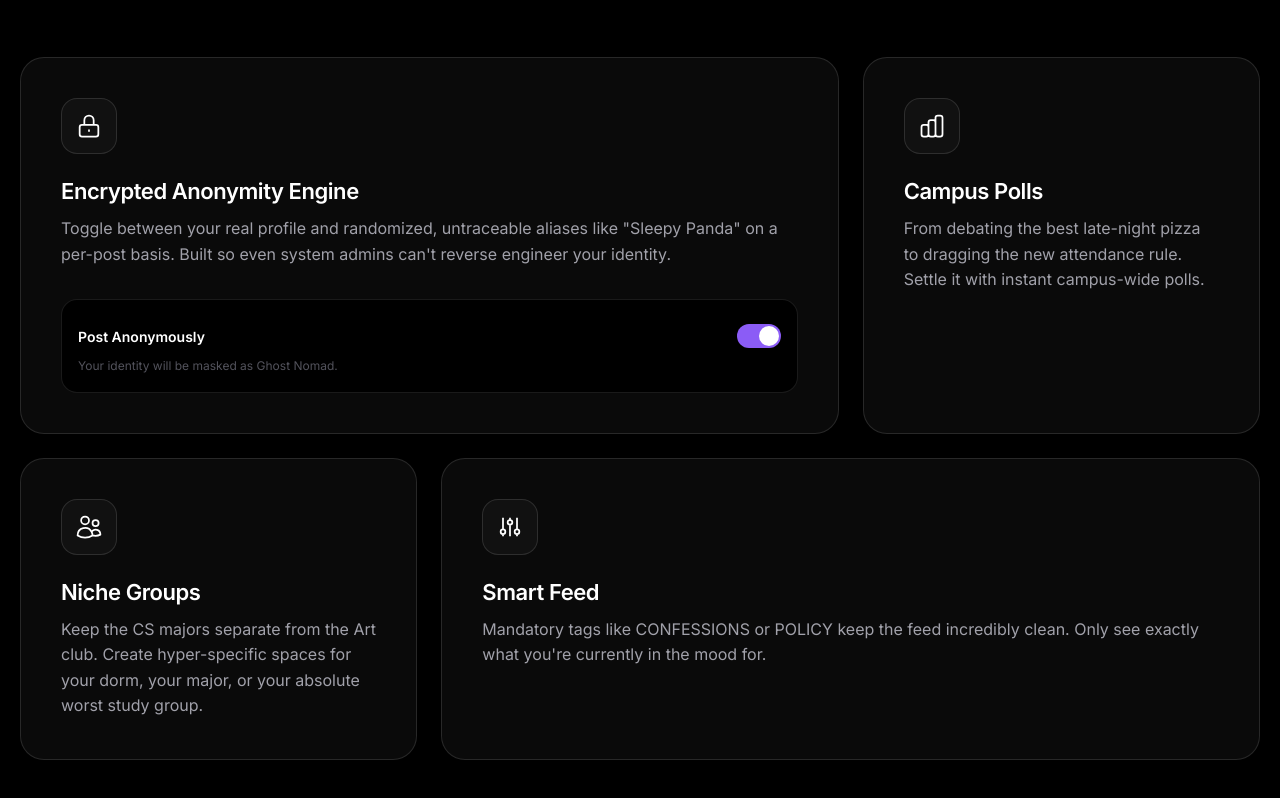
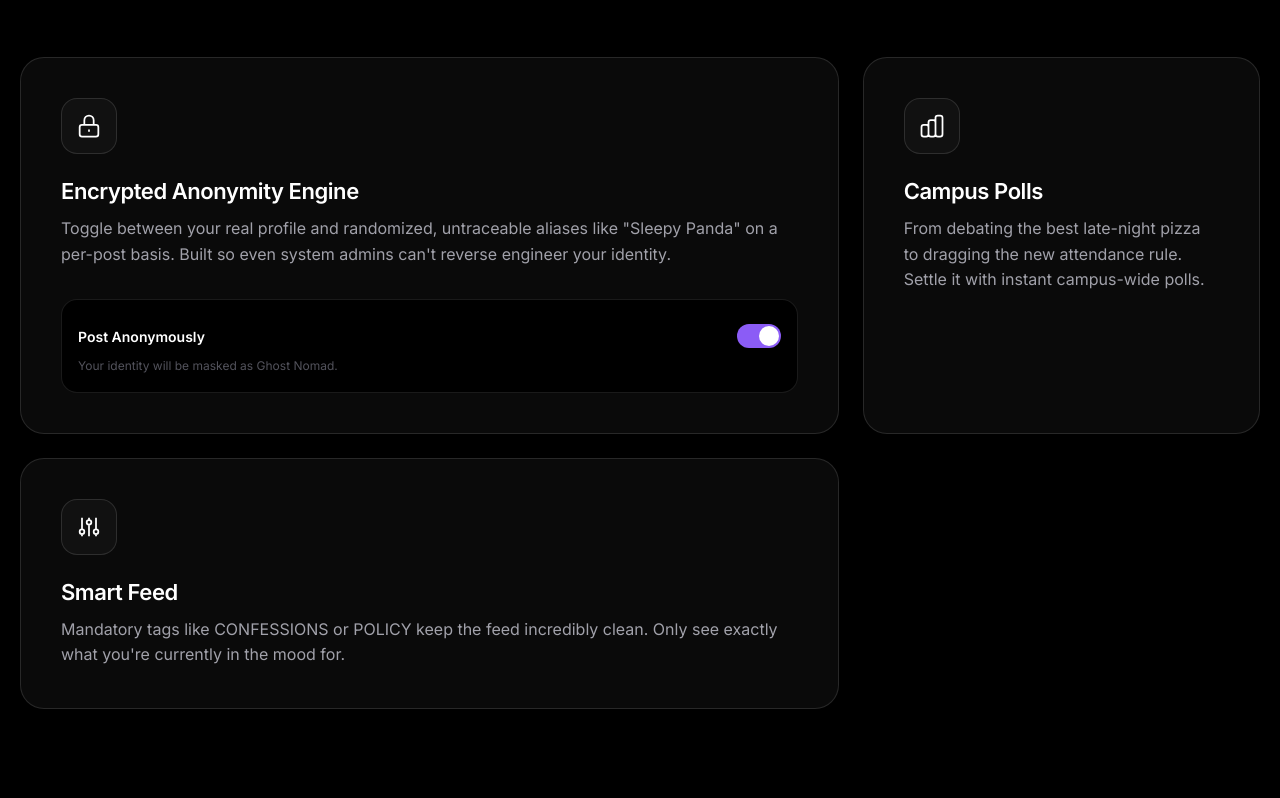
Before and after one commit to saranshg30/campus-net-website, a plain HTML site: page index.html in a window 1280 px wide. Shown: the part 2733-3531 px from the top of the page. Drawn offline with Linux system fonts and the light colour scheme.

Commit message:
Update index.html with new copy and removed niche groups

```diff
--- a/index.html
+++ b/index.html
@@ -524,7 +524,7 @@
       <div class="showcase-grid">
         <div class="showcase-text fade-up">
           <div class="badge">The Feed</div>
-          <h2 class="section-title">No BS. Just what's actually happening.</h2>
+          <h2 class="section-title">The pulse of your campus.</h2>
           <p class="section-desc">Instantly toggle between verified student confessions, massive building parties, and admin policy drops that actually affect your life.</p>
 
           <ul style="list-style:none; padding:0; display:flex; flex-direction:column; gap:20px; margin-top:32px;">
@@ -678,14 +678,6 @@
           <p>From debating the best late-night pizza to dragging the new attendance rule. Settle it with instant campus-wide polls.</p>
         </div>
 
-        <div class="bento-box fade-up">
-          <div class="bento-icon">
-            <svg viewBox="0 0 24 24" fill="none" stroke="currentColor"><path stroke-linecap="round" stroke-linejoin="round" d="M15 19.128a9.38 9.38 0 002.625.372 9.337 9.337 0 004.121-.952 4.125 4.125 0 00-7.533-2.493M15 19.128v-.003c0-1.113-.285-2.16-.786-3.07M15 19.128v.106A12.318 12.318 0 018.624 21c-2.331 0-4.512-.645-6.374-1.766l-.001-.109a6.375 6.375 0 0111.964-3.07M12 6.375a3.375 3.375 0 11-6.75 0 3.375 3.375 0 016.75 0zm8.25 2.25a2.625 2.625 0 11-5.25 0 2.625 2.625 0 015.25 0z"/></svg>
-          </div>
-          <h3>Niche Groups</h3>
-          <p>Keep the CS majors separate from the Art club. Create hyper-specific spaces for your dorm, your major, or your absolute worst study group.</p>
-        </div>
-
         <div class="bento-box bento-large fade-up">
           <div class="bento-icon">
             <svg viewBox="0 0 24 24" fill="none" stroke="currentColor"><path d="M12 6V4m0 2a2 2 0 100 4m0-4a2 2 0 110 4m-6 8a2 2 0 100-4m0 4a2 2 0 110-4m0 4v2m0-6V4m6 6v10m6-2a2 2 0 100-4m0 4a2 2 0 110-4m0 4v2m0-6V4"/></svg>
```
